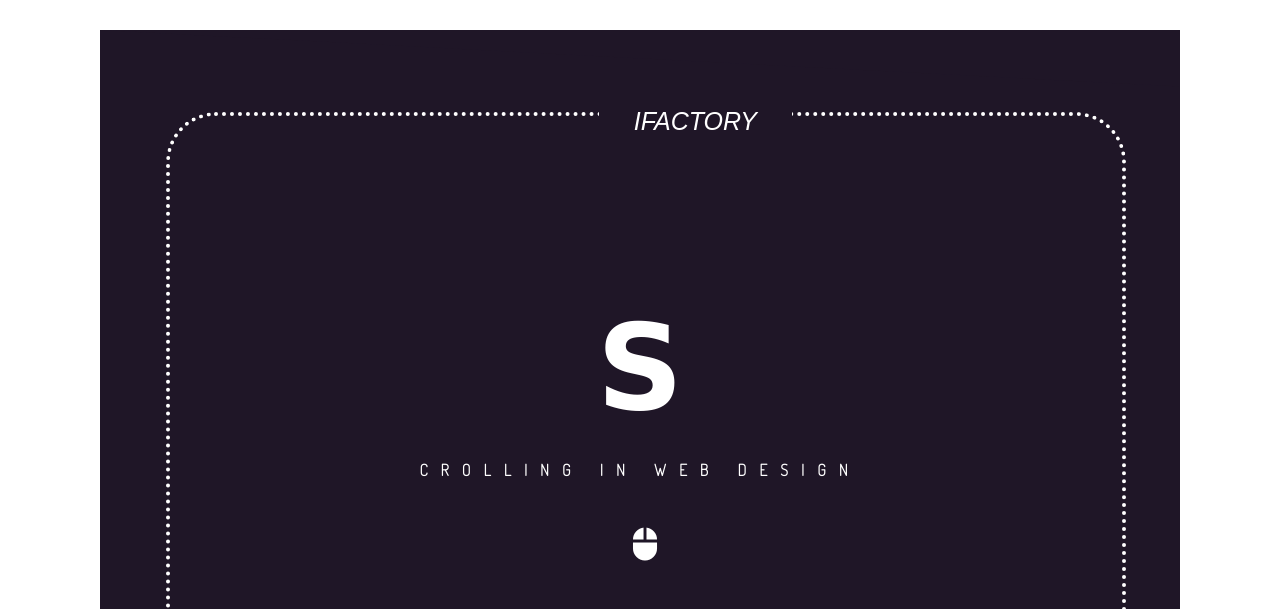
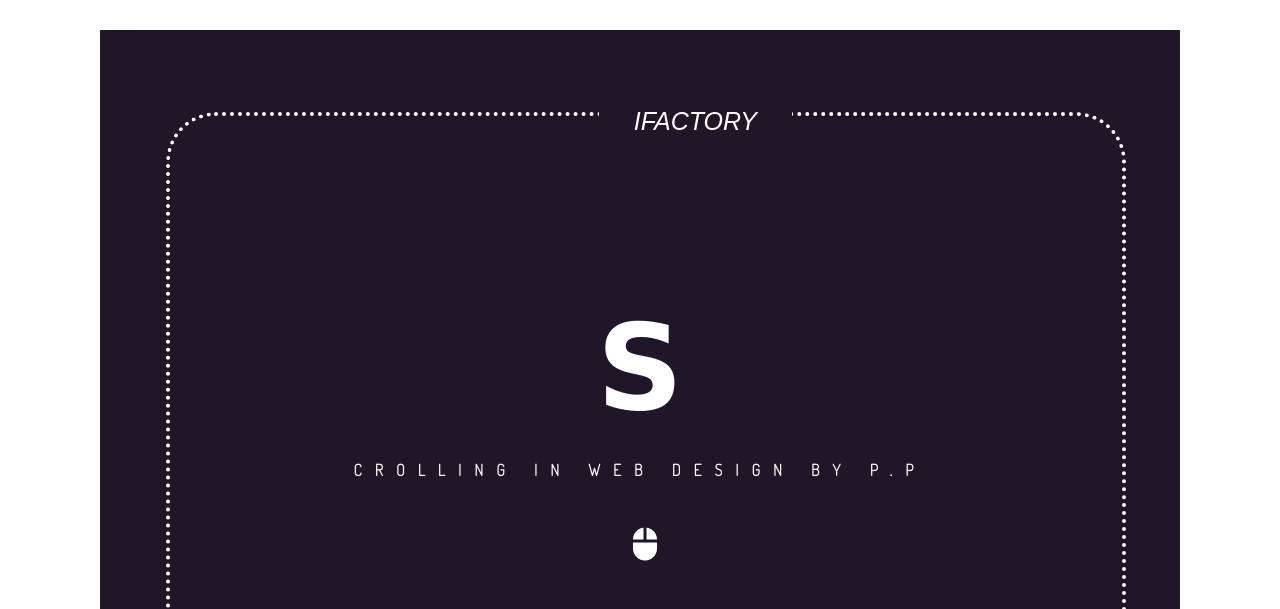
Before and after one commit to PrasanjitPattanaik/Guvi-assignment-03, a plain HTML site: page index.html in a window 1280 px wide. Shown: the top 609 px of the page. Drawn offline with nearby package versions, Linux system fonts and the light colour scheme; a web font is replaced by a local one.

Commit message:
:memo: Assignment uploded

```diff
--- a/index.html
+++ b/index.html
@@ -37,7 +37,7 @@
         <div class="content d-flex flex-column">
           <span class="weightClass">S</span>
           <span style="letter-spacing: 13px" class="consoleClass"
-            >CROLLING IN WEB DESIGN</span
+            >CROLLING IN WEB DESIGN BY P.P</span
           >
           <div id="mouseIcon" class="marBottom">
             <i class="material-icons" style="font-size: 36px">mouse</i>
```
